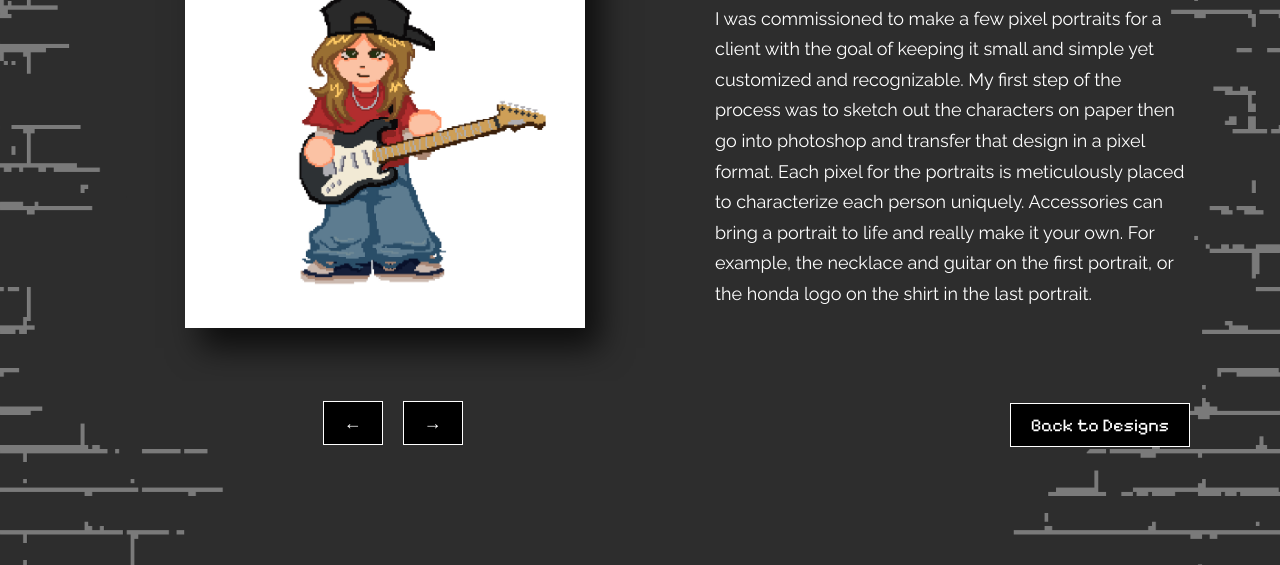
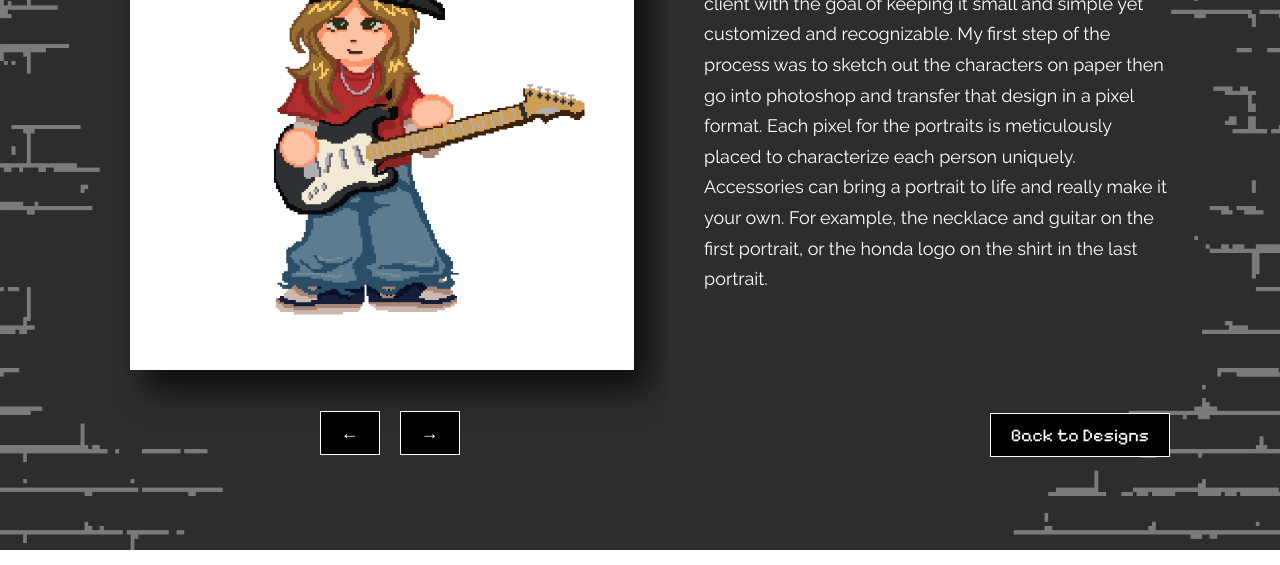
Before and after one commit to akinasalazar/portfolio, a plain HTML site: page pixel.html in a window 1280 px wide. Shown: the part 289-854 px from the top of the page. Drawn offline with Linux system fonts and the light colour scheme.

Commit message:
update bigger images

```diff
--- a/bfbook.css
+++ b/bfbook.css
@@ -83,15 +83,16 @@ body {
     flex-wrap: wrap;
     align-items: center;
     justify-content: center;
-    gap: 20px;
+    gap: 35px;
     max-width: 1100px;
-    margin: 80px auto;
-    padding: 20px;
+    width: 90%;
+    margin: 20px auto 50px;
+    padding: 10px 20px;
+    box-sizing: border-box;
 }
 
-
 .carousel {
-    width: 55%;
+    flex: 1.2;
     min-width: 0;
     text-align: center;
 }
@@ -110,18 +111,19 @@ body {
 .carousel-slide {
     flex: 0 0 100%;
     min-width: 0;
-    height: 480px;
+    height: 600px;
     display: flex;
     justify-content: center;
     align-items: center;
     padding: 20px 35px 45px 20px;
     box-sizing: border-box;
+    z-index: 1;
 }
 
 .carousel-slide img {
     display: block;
     max-width: 100%;
-    max-height: 400px;
+    max-height: 520px;
     width: auto;
     height: auto;
     object-fit: contain;
@@ -135,7 +137,10 @@ body {
     display: flex;
     justify-content: center;
     gap: 20px;
-    margin-top: 20px;
+    margin-top: -20px;
+
+    position: relative;
+    z-index: 11;
 }
 
 .carousel-buttons button {
@@ -211,7 +216,7 @@ body {
     width: 100%;
     display: flex;
     justify-content: flex-end;
-    margin-top: -80px;
+    margin-top: -110px;
 }
 
 .back-button {
--- a/dance2flyer.css
+++ b/dance2flyer.css
@@ -83,14 +83,16 @@ body {
     flex-wrap: wrap;
     align-items: center;
     justify-content: center;
-    gap: 20px;
+    gap: 35px;
     max-width: 1100px;
-    margin: 80px auto;
-    padding: 20px;
+    width: 90%;
+    margin: 20px auto 50px;
+    padding: 10px 20px;
+    box-sizing: border-box;
 }
 
 .carousel {
-    width: 55%;
+    flex: 1.2;
     min-width: 0;
     text-align: center;
 }
@@ -109,18 +111,19 @@ body {
 .carousel-slide {
     flex: 0 0 100%;
     min-width: 0;
-    height: 480px;
+    height: 600px;
     display: flex;
     justify-content: center;
     align-items: center;
     padding: 20px 35px 45px 20px;
     box-sizing: border-box;
+    z-index: 1;
 }
 
 .carousel-slide img {
     display: block;
     max-width: 100%;
-    max-height: 400px;
+    max-height: 520px;
     width: auto;
     height: auto;
     object-fit: contain;
@@ -134,7 +137,10 @@ body {
     display: flex;
     justify-content: center;
     gap: 20px;
-    margin-top: 20px;
+    margin-top: -20px;
+
+    position: relative;
+    z-index: 11;
 }
 
 .carousel-buttons button {
@@ -210,7 +216,7 @@ body {
     width: 100%;
     display: flex;
     justify-content: flex-end;
-    margin-top: -80px;
+    margin-top: -110px;
 }
 
 .back-button {
--- a/danceflyer.css
+++ b/danceflyer.css
@@ -83,14 +83,16 @@ body {
     flex-wrap: wrap;
     align-items: center;
     justify-content: center;
-    gap: 20px;
+    gap: 35px;
     max-width: 1100px;
-    margin: 80px auto;
-    padding: 20px;
+    width: 90%;
+    margin: 20px auto 50px;
+    padding: 10px 20px;
+    box-sizing: border-box;
 }
 
 .carousel {
-    width: 55%;
+    flex: 1.2;
     min-width: 0;
     text-align: center;
 }
@@ -109,18 +111,19 @@ body {
 .carousel-slide {
     flex: 0 0 100%;
     min-width: 0;
-    height: 480px;
+    height: 600px;
     display: flex;
     justify-content: center;
     align-items: center;
     padding: 20px 35px 45px 20px;
     box-sizing: border-box;
+    z-index: 1;
 }
 
 .carousel-slide img {
     display: block;
     max-width: 100%;
-    max-height: 400px;
+    max-height: 520px;
     width: auto;
     height: auto;
     object-fit: contain;
@@ -134,7 +137,10 @@ body {
     display: flex;
     justify-content: center;
     gap: 20px;
-    margin-top: 20px;
+    margin-top: -20px;
+
+    position: relative;
+    z-index: 11;
 }
 
 .carousel-buttons button {
@@ -210,7 +216,7 @@ body {
     width: 100%;
     display: flex;
     justify-content: flex-end;
-    margin-top: -80px;
+    margin-top: -110px;
 }
 
 .back-button {
--- a/dcposter.css
+++ b/dcposter.css
@@ -76,22 +76,22 @@ body {
 }
 
 /* Every style sheet has everything above here (maintained layout n stuff) */
-
 .project-container {
     display: flex;
     flex-direction: row;
     flex-wrap: wrap;
     align-items: center;
     justify-content: center;
-    gap: 20px;
+    gap: 35px;
     max-width: 1100px;
-    margin: 80px auto;
-    padding: 20px;
+    width: 90%;
+    margin: 20px auto 50px;
+    padding: 10px 20px;
+    box-sizing: border-box;
 }
 
-
 .carousel {
-    width: 55%;
+    flex: 1.2;
     min-width: 0;
     text-align: center;
 }
@@ -110,18 +110,19 @@ body {
 .carousel-slide {
     flex: 0 0 100%;
     min-width: 0;
-    height: 480px;
+    height: 600px;
     display: flex;
     justify-content: center;
     align-items: center;
     padding: 20px 35px 45px 20px;
     box-sizing: border-box;
+    z-index: 1;
 }
 
 .carousel-slide img {
     display: block;
     max-width: 100%;
-    max-height: 400px;
+    max-height: 520px;
     width: auto;
     height: auto;
     object-fit: contain;
@@ -135,7 +136,10 @@ body {
     display: flex;
     justify-content: center;
     gap: 20px;
-    margin-top: 20px;
+    margin-top: -20px;
+
+    position: relative;
+    z-index: 11;
 }
 
 .carousel-buttons button {
@@ -211,7 +215,7 @@ body {
     width: 100%;
     display: flex;
     justify-content: flex-end;
-    margin-top: -80px;
+    margin-top: -110px;
 }
 
 .back-button {
--- a/facultyflyer.css
+++ b/facultyflyer.css
@@ -83,14 +83,16 @@ body {
     flex-wrap: wrap;
     align-items: center;
     justify-content: center;
-    gap: 20px;
+    gap: 35px;
     max-width: 1100px;
-    margin: 80px auto;
-    padding: 20px;
+    width: 90%;
+    margin: 20px auto 50px;
+    padding: 10px 20px;
+    box-sizing: border-box;
 }
 
 .carousel {
-    width: 55%;
+    flex: 1.2;
     min-width: 0;
     text-align: center;
 }
@@ -109,18 +111,19 @@ body {
 .carousel-slide {
     flex: 0 0 100%;
     min-width: 0;
-    height: 480px;
+    height: 600px;
     display: flex;
     justify-content: center;
     align-items: center;
     padding: 20px 35px 45px 20px;
     box-sizing: border-box;
+    z-index: 1;
 }
 
 .carousel-slide img {
     display: block;
     max-width: 100%;
-    max-height: 400px;
+    max-height: 520px;
     width: auto;
     height: auto;
     object-fit: contain;
@@ -134,7 +137,10 @@ body {
     display: flex;
     justify-content: center;
     gap: 20px;
-    margin-top: 20px;
+    margin-top: -20px;
+
+    position: relative;
+    z-index: 11;
 }
 
 .carousel-buttons button {
@@ -210,7 +216,7 @@ body {
     width: 100%;
     display: flex;
     justify-content: flex-end;
-    margin-top: -80px;
+    margin-top: -110px;
 }
 
 .back-button {
--- a/hijasflyer.css
+++ b/hijasflyer.css
@@ -83,14 +83,16 @@ body {
     flex-wrap: wrap;
     align-items: center;
     justify-content: center;
-    gap: 20px;
+    gap: 35px;
     max-width: 1100px;
-    margin: 80px auto;
-    padding: 20px;
+    width: 90%;
+    margin: 20px auto 50px;
+    padding: 10px 20px;
+    box-sizing: border-box;
 }
 
 .carousel {
-    width: 55%;
+    flex: 1.2;
     min-width: 0;
     text-align: center;
 }
@@ -109,18 +111,19 @@ body {
 .carousel-slide {
     flex: 0 0 100%;
     min-width: 0;
-    height: 480px;
+    height: 600px;
     display: flex;
     justify-content: center;
     align-items: center;
     padding: 20px 35px 45px 20px;
     box-sizing: border-box;
+    z-index: 1;
 }
 
 .carousel-slide img {
     display: block;
     max-width: 100%;
-    max-height: 400px;
+    max-height: 520px;
     width: auto;
     height: auto;
     object-fit: contain;
@@ -134,7 +137,10 @@ body {
     display: flex;
     justify-content: center;
     gap: 20px;
-    margin-top: 20px;
+    margin-top: -20px;
+
+    position: relative;
+    z-index: 11;
 }
 
 .carousel-buttons button {
@@ -210,7 +216,7 @@ body {
     width: 100%;
     display: flex;
     justify-content: flex-end;
-    margin-top: -80px;
+    margin-top: -110px;
 }
 
 .back-button {
--- a/pixel.css
+++ b/pixel.css
@@ -83,15 +83,16 @@ body {
     flex-wrap: wrap;
     align-items: center;
     justify-content: center;
-    gap: 20px;
+    gap: 35px;
     max-width: 1100px;
-    margin: 80px auto;
-    padding: 20px;
+    width: 90%;
+    margin: 20px auto 50px;
+    padding: 10px 20px;
+    box-sizing: border-box;
 }
 
-
 .carousel {
-    width: 55%;
+    flex: 1.2;
     min-width: 0;
     text-align: center;
 }
@@ -110,18 +111,19 @@ body {
 .carousel-slide {
     flex: 0 0 100%;
     min-width: 0;
-    height: 480px;
+    height: 600px;
     display: flex;
     justify-content: center;
     align-items: center;
     padding: 20px 35px 45px 20px;
     box-sizing: border-box;
+    z-index: 1;
 }
 
 .carousel-slide img {
     display: block;
     max-width: 100%;
-    max-height: 400px;
+    max-height: 520px;
     width: auto;
     height: auto;
     object-fit: contain;
@@ -135,7 +137,10 @@ body {
     display: flex;
     justify-content: center;
     gap: 20px;
-    margin-top: 20px;
+    margin-top: -20px;
+
+    position: relative;
+    z-index: 11;
 }
 
 .carousel-buttons button {
@@ -211,7 +216,7 @@ body {
     width: 100%;
     display: flex;
     justify-content: flex-end;
-    margin-top: -80px;
+    margin-top: -110px;
 }
 
 .back-button {
--- a/rrbook.css
+++ b/rrbook.css
@@ -211,7 +211,7 @@ body {
     width: 100%;
     display: flex;
     justify-content: flex-end;
-    margin-top: -150px;
+    margin-top: -170px;
 }
 
 .back-button {
--- a/showcaseflyer.css
+++ b/showcaseflyer.css
@@ -83,14 +83,16 @@ body {
     flex-wrap: wrap;
     align-items: center;
     justify-content: center;
-    gap: 20px;
+    gap: 35px;
     max-width: 1100px;
-    margin: 80px auto;
-    padding: 20px;
+    width: 90%;
+    margin: 20px auto 50px;
+    padding: 10px 20px;
+    box-sizing: border-box;
 }
 
 .carousel {
-    width: 55%;
+    flex: 1.2;
     min-width: 0;
     text-align: center;
 }
@@ -109,18 +111,19 @@ body {
 .carousel-slide {
     flex: 0 0 100%;
     min-width: 0;
-    height: 480px;
+    height: 600px;
     display: flex;
     justify-content: center;
     align-items: center;
     padding: 20px 35px 45px 20px;
     box-sizing: border-box;
+    z-index: 1;
 }
 
 .carousel-slide img {
     display: block;
     max-width: 100%;
-    max-height: 400px;
+    max-height: 520px;
     width: auto;
     height: auto;
     object-fit: contain;
@@ -134,7 +137,10 @@ body {
     display: flex;
     justify-content: center;
     gap: 20px;
-    margin-top: 20px;
+    margin-top: -20px;
+
+    position: relative;
+    z-index: 11;
 }
 
 .carousel-buttons button {
@@ -210,7 +216,7 @@ body {
     width: 100%;
     display: flex;
     justify-content: flex-end;
-    margin-top: -80px;
+    margin-top: -110px;
 }
 
 .back-button {
--- a/sjflyer.css
+++ b/sjflyer.css
@@ -83,14 +83,16 @@ body {
     flex-wrap: wrap;
     align-items: center;
     justify-content: center;
-    gap: 20px;
+    gap: 35px;
     max-width: 1100px;
-    margin: 80px auto;
-    padding: 20px;
+    width: 90%;
+    margin: 20px auto 50px;
+    padding: 10px 20px;
+    box-sizing: border-box;
 }
 
 .carousel {
-    width: 55%;
+    flex: 1.2;
     min-width: 0;
     text-align: center;
 }
@@ -109,18 +111,19 @@ body {
 .carousel-slide {
     flex: 0 0 100%;
     min-width: 0;
-    height: 480px;
+    height: 600px;
     display: flex;
     justify-content: center;
     align-items: center;
     padding: 20px 35px 45px 20px;
     box-sizing: border-box;
+    z-index: 1;
 }
 
 .carousel-slide img {
     display: block;
     max-width: 100%;
-    max-height: 400px;
+    max-height: 520px;
     width: auto;
     height: auto;
     object-fit: contain;
@@ -134,7 +137,10 @@ body {
     display: flex;
     justify-content: center;
     gap: 20px;
-    margin-top: 20px;
+    margin-top: -20px;
+
+    position: relative;
+    z-index: 11;
 }
 
 .carousel-buttons button {
@@ -210,7 +216,7 @@ body {
     width: 100%;
     display: flex;
     justify-content: flex-end;
-    margin-top: -80px;
+    margin-top: -110px;
 }
 
 .back-button {
--- a/spiderposter.css
+++ b/spiderposter.css
@@ -83,15 +83,16 @@ body {
     flex-wrap: wrap;
     align-items: center;
     justify-content: center;
-    gap: 20px;
+    gap: 35px;
     max-width: 1100px;
-    margin: 80px auto;
-    padding: 20px;
+    width: 90%;
+    margin: 20px auto 50px;
+    padding: 10px 20px;
+    box-sizing: border-box;
 }
 
-
 .carousel {
-    width: 55%;
+    flex: 1.2;
     min-width: 0;
     text-align: center;
 }
@@ -110,18 +111,19 @@ body {
 .carousel-slide {
     flex: 0 0 100%;
     min-width: 0;
-    height: 480px;
+    height: 600px;
     display: flex;
     justify-content: center;
     align-items: center;
     padding: 20px 35px 45px 20px;
     box-sizing: border-box;
+    z-index: 1;
 }
 
 .carousel-slide img {
     display: block;
     max-width: 100%;
-    max-height: 400px;
+    max-height: 520px;
     width: auto;
     height: auto;
     object-fit: contain;
@@ -135,7 +137,10 @@ body {
     display: flex;
     justify-content: center;
     gap: 20px;
-    margin-top: 20px;
+    margin-top: -20px;
+
+    position: relative;
+    z-index: 11;
 }
 
 .carousel-buttons button {
@@ -211,7 +216,7 @@ body {
     width: 100%;
     display: flex;
     justify-content: flex-end;
-    margin-top: -150px;
+    margin-top: -110px;
 }
 
 .back-button {
```
